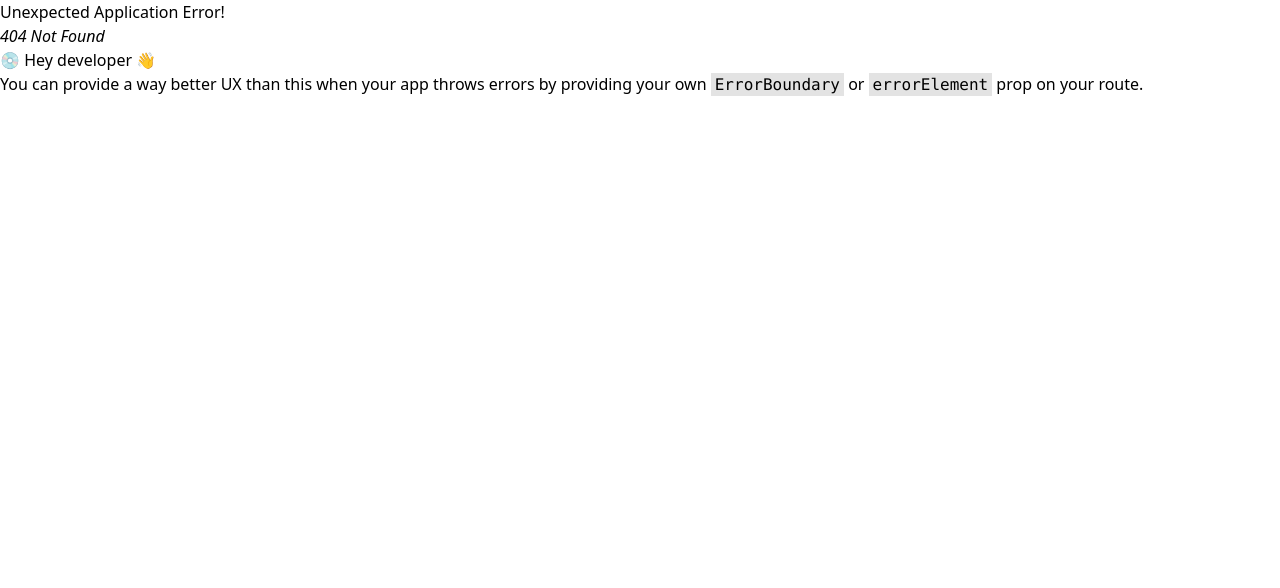
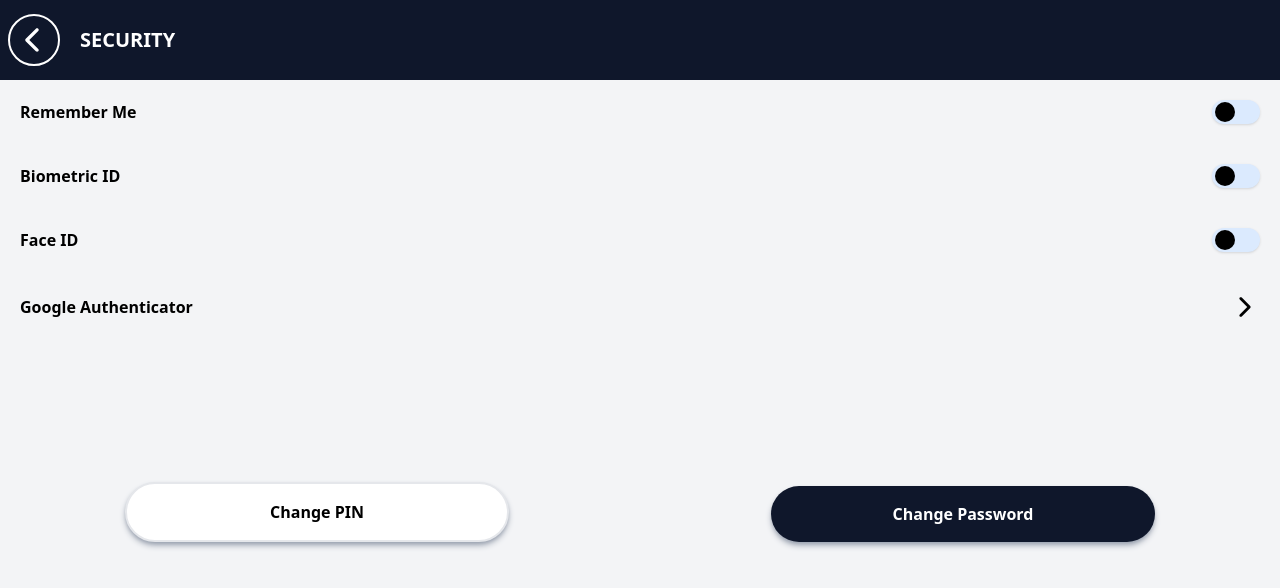
Before and after one commit to RJRYT/ServiceConnectApp, a React (Vite) app: page /security in a window 1280 px wide. Before the commit this address had no page. Shown: the top 588 px of the page. Built offline with nearby package versions, Linux system fonts and the light colour scheme; a web font is replaced by a local one.

Commit message:
Create security settings page

```diff
--- /dev/null
+++ b/src/pages/Security.jsx
@@ -0,0 +1,38 @@
+import React from 'react'
+import Header from '../components/header'
+import ToggleSwitch from '../components/togglebutton'
+import { IoIosArrowForward } from "react-icons/io";
+
+function Security() {
+  return (
+    <div className='min-h-screen bg-gray-100'>
+      <Header title={"SECURITY"}/>
+      <div>
+        <div className='flex items-center justify-between px-5 py-5'>
+            <p className='font-semibold'>Remember Me</p>
+            <ToggleSwitch/>
+        </div>
+        <div className='flex items-center justify-between px-5 py-5'>
+            <p className='font-semibold'>Biometric ID</p>
+            <ToggleSwitch/>
+        </div>
+        <div className='flex items-center justify-between px-5 py-5'>
+            <p className='font-semibold'>Face ID</p>
+            <ToggleSwitch/>
+        </div>
+        <div className='flex items-center justify-between px-5 py-5'>
+            <p className='font-semibold'>Google Authenticator</p>
+            <p className='text-3xl'><IoIosArrowForward /></p>
+        </div>
+
+        <div className='w-full h-[300px] md:h-[200px] flex flex-col md:flex-row items-center md:items-end justify-end md:justify-around gap-3'>
+            <button className='font-semibold p-4 bg-white border-2 border-gray-200 shadow-md shadow-gray-400 w-[90%] mb-2 md:mb-0 md:w-[30%] rounded-4xl transform hover:scale-103 duration-300'>Change PIN</button>
+            <button className='font-semibold p-4 bg-slate-900 text-white shadow-md shadow-gray-400 w-[90%] mb-3 md:mb-0 md:w-[30%] rounded-4xl transform hover:scale-103 duration-300'>Change Password</button>
+        </div>
+
+      </div>
+    </div>
+  )
+}
+
+export default Security
--- a/src/routes/Router.jsx
+++ b/src/routes/Router.jsx
@@ -34,6 +34,7 @@ import ComplaintsList from "../pages/ComplaintsList";
 import NotificationSettings from "../pages/NotificationSettings";
 import NotificationList from "./../pages/NotificationList";
 import Editprofile from "../pages/Editprofile";
+import Security from "../pages/Security";
 
 const router = createBrowserRouter([
   {
@@ -176,6 +177,10 @@ const router = createBrowserRouter([
   {
     path: "/editprofile",
     element: <Editprofile />,
+  },
+  {
+    path: "/security",
+    element: <Security />,
   }
 ]);
 
```
